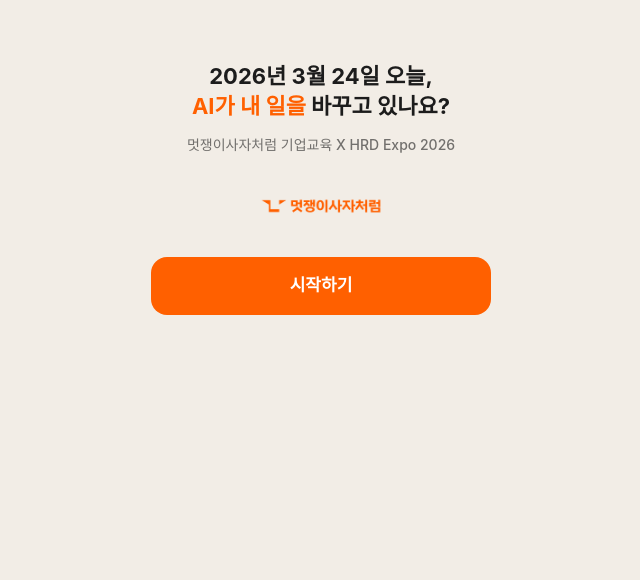
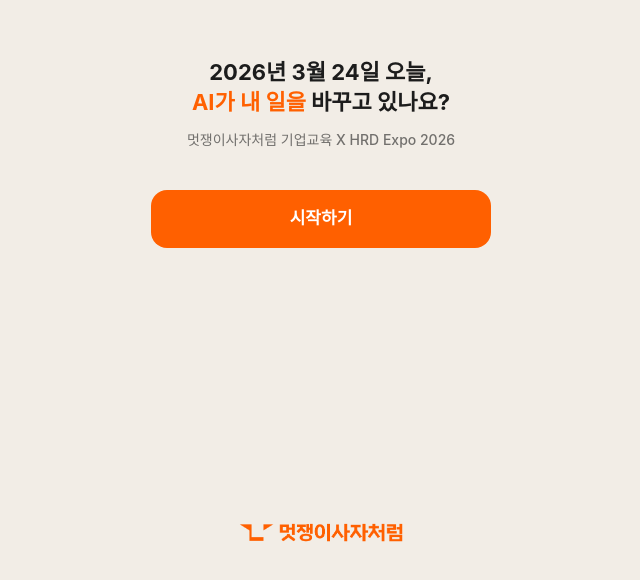
Before and after one commit to eeyorree/hrdexpo2026, a Next.js app: page / in a window 1280 px wide. Shown: the part 212-792 px from the top of the page, without its empty margins (319-959 px from the left). Built offline with nearby package versions, Linux system fonts and the light colour scheme; a web font is replaced by a local one.

Commit message:
Resize and reposition logos on intro and result screens
Co-Authored-By: Claude Sonnet 4.6 <noreply@anthropic.com>

```diff
--- a/components/IntroScreen.tsx
+++ b/components/IntroScreen.tsx
@@ -13,8 +13,9 @@ export default function IntroScreen({ onStart }: IntroScreenProps) {
   const today = getTodayLabel();
 
   return (
-    <div className="flex flex-col items-center justify-center min-h-screen px-6 text-center">
-      <div className="flex flex-col items-center w-full max-w-[340px]">
+    <div className="flex flex-col min-h-screen px-6 text-center">
+      {/* 상단 텍스트 영역 — 화면 중앙 */}
+      <div className="flex flex-col items-center justify-center flex-1 w-full max-w-[340px] mx-auto">
         <h1
           className="text-[22px] font-bold leading-snug text-[#1C1C1C] mb-3"
           style={{ wordBreak: "keep-all" }}
@@ -28,20 +29,23 @@ export default function IntroScreen({ onStart }: IntroScreenProps) {
           멋쟁이사자처럼 기업교육 X HRD Expo 2026
         </p>
 
-        <img
-          src="/RGB_LIKELION_KR.png"
-          alt="멋쟁이사자처럼"
-          className="w-32 object-contain mb-10"
-        />
-
         <button
           onClick={onStart}
-          className="w-full py-4 rounded-2xl text-white font-bold text-[17px] transition-all duration-150 active:scale-95 active:brightness-90"
+          className="w-full max-w-[340px] py-4 rounded-2xl text-white font-bold text-[17px] transition-all duration-150 active:scale-95 active:brightness-90"
           style={{ backgroundColor: "#FF6000" }}
         >
           시작하기
         </button>
       </div>
+
+      {/* 하단 로고 */}
+      <div className="flex justify-center pb-10">
+        <img
+          src="/RGB_LIKELION_KR.png"
+          alt="멋쟁이사자처럼"
+          className="w-44 object-contain"
+        />
+      </div>
     </div>
   );
 }
--- a/components/ResultScreen.tsx
+++ b/components/ResultScreen.tsx
@@ -26,7 +26,7 @@ export default function ResultScreen() {
         <img
           src="/RGB_LIKELION_KR.png"
           alt="멋쟁이사자처럼"
-          className="w-28 object-contain"
+          className="w-44 object-contain mt-4"
         />
 
         {/* 하단 각주 — 작게, 회색 */}
```
